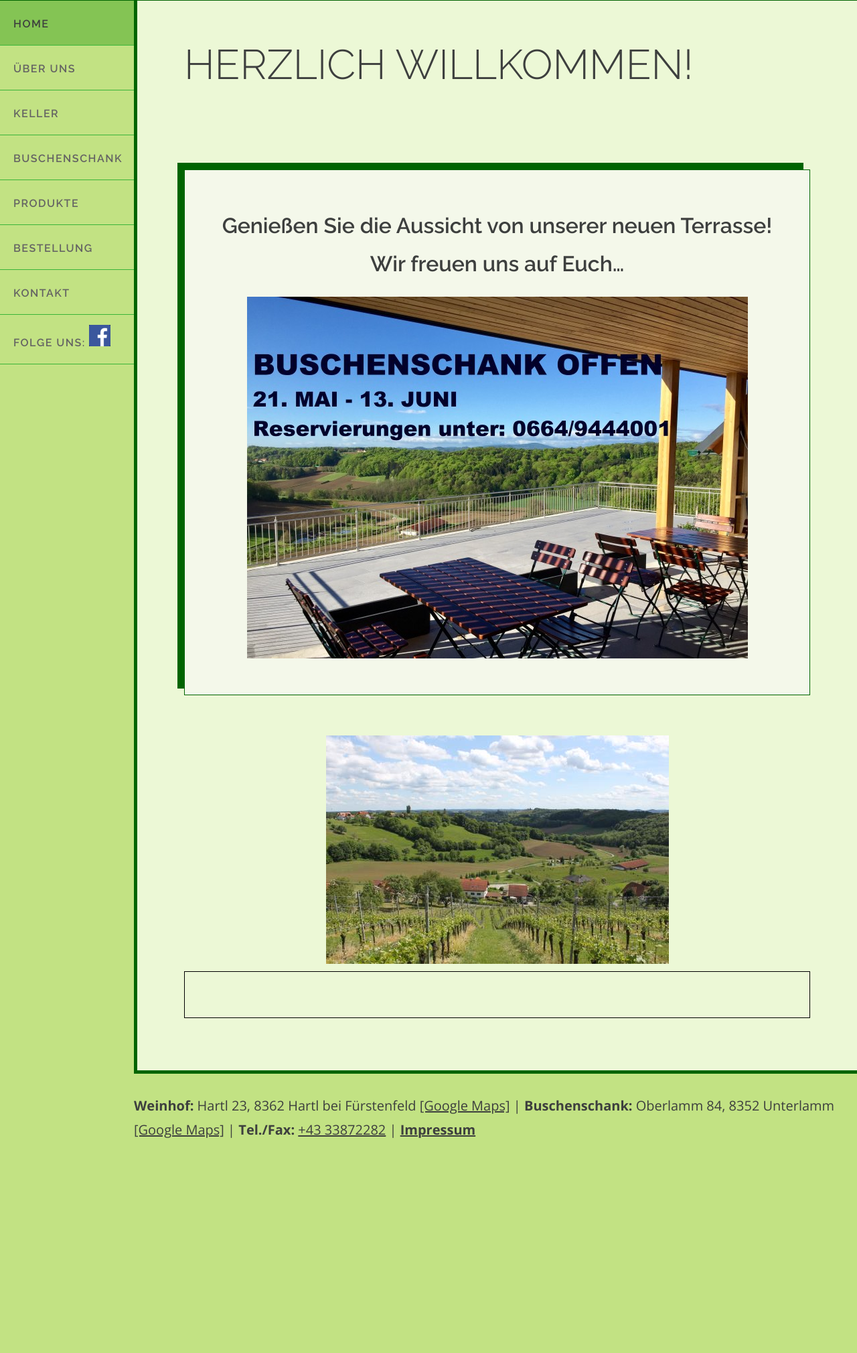
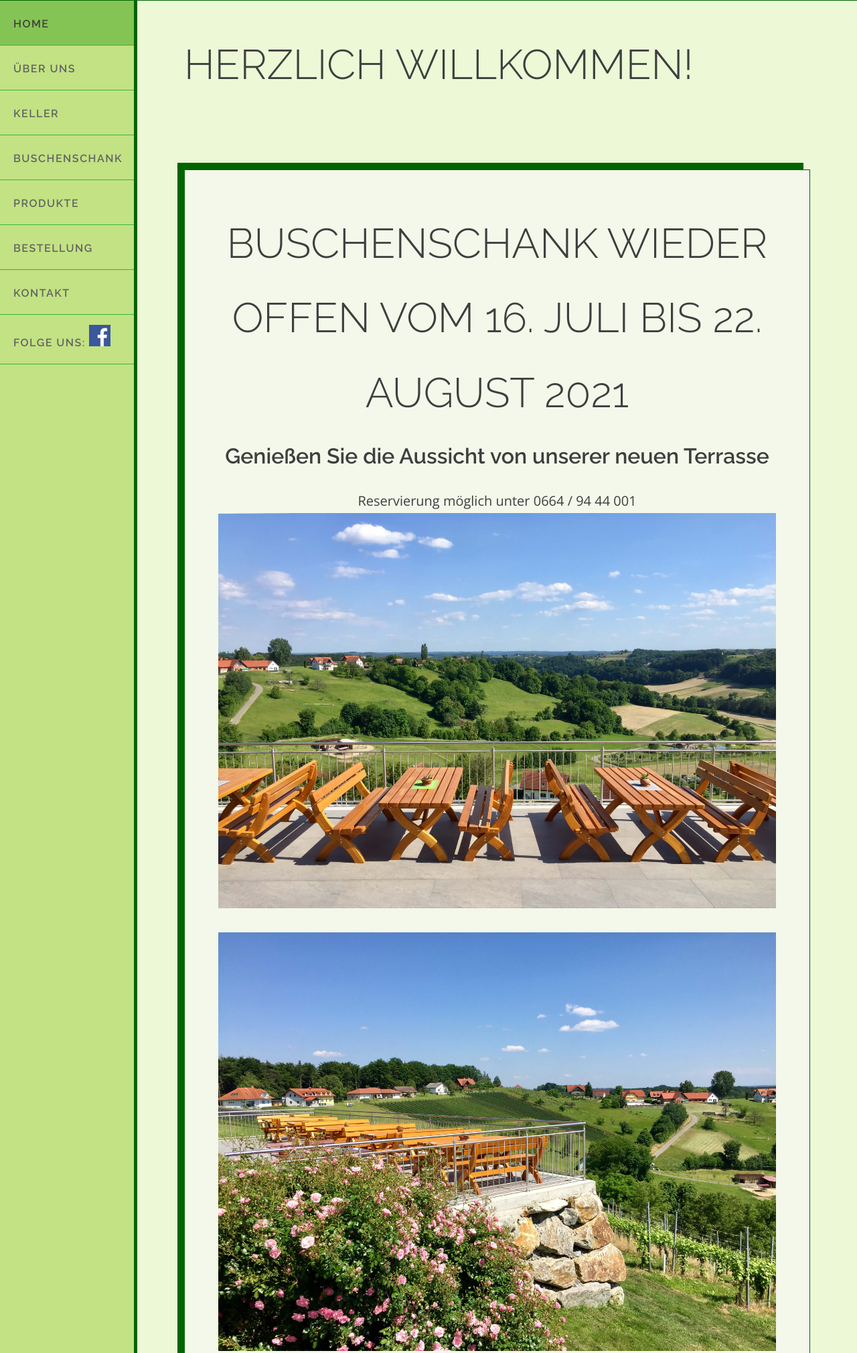
Before and after one commit to weinbau-hartinger/weinbau-hartinger.github.io, a plain HTML site: page index.html in a window 1280 px wide. Shown: the part 205-2225 px from the top of the page at 67% size. Before the commit the page ends 1932 px from the top, so only its background shows below. Drawn offline with nearby package versions, Linux system fonts and the light colour scheme.

Commit message:
Update according to Martin
Changes on main index, new opening times and pictures.
Two vinos are "ausgetrunken".

```diff
--- a/index.html
+++ b/index.html
@@ -149,9 +149,13 @@ RunSlideShow("slideshow","slideshowbg",
 				</div> -->
 				<div class="callToAction" style="margin: 100px 0 60px 0;">
 					<p class="contenttxt">
-						<h4>Genießen Sie die Aussicht von unserer neuen Terrasse! <br>
-						Wir freuen uns auf Euch… </h4>
-						<img src="pics/Buschenschank_Mai.jpg" align="center" alt="Aussicht Buschenschank">
+						<h3>Buschenschank wieder offen vom 16. Juli bis 22. August 2021</br></h3>
+						<h4>Genießen Sie die Aussicht von unserer neuen Terrasse</br></h4>
+						Reservierung möglich unter 0664 / 94 44 001
+						<img src="pics/Buschenschank2021 (1).JPG" align="center" alt="Aussicht Buschenschank"></br></br>
+						<img src="pics/Buschenschank2021 (2).JPG" align="center" alt="Aussicht Buschenschank"></br></br>
+						<img src="pics/Buschenschank2021 (3).JPG" align="center" alt="Aussicht Buschenschank"></br></br>
+						<img src="pics/Buschenschank2021 (4).JPG" align="center" alt="Aussicht Buschenschank">
 						</p>
 				</div>
 				<!-- <div class="callToAction" style="margin: 100px 0 60px 0;">
```
Also changed, not shown: sites/weine.html (+6 -5 lines), pics/Buschenschank2021 (1).JPG (added), pics/Buschenschank2021 (2).JPG (added), pics/Buschenschank2021 (3).JPG (added), pics/Buschenschank2021 (4).JPG (added).
